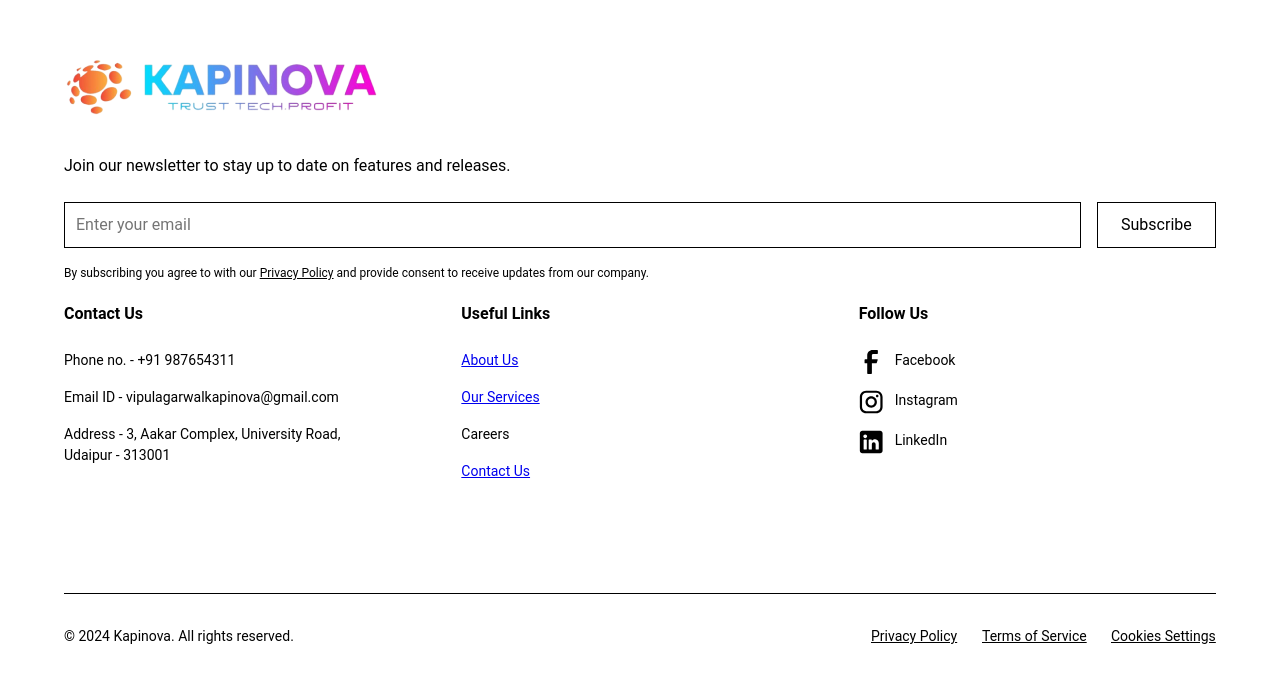
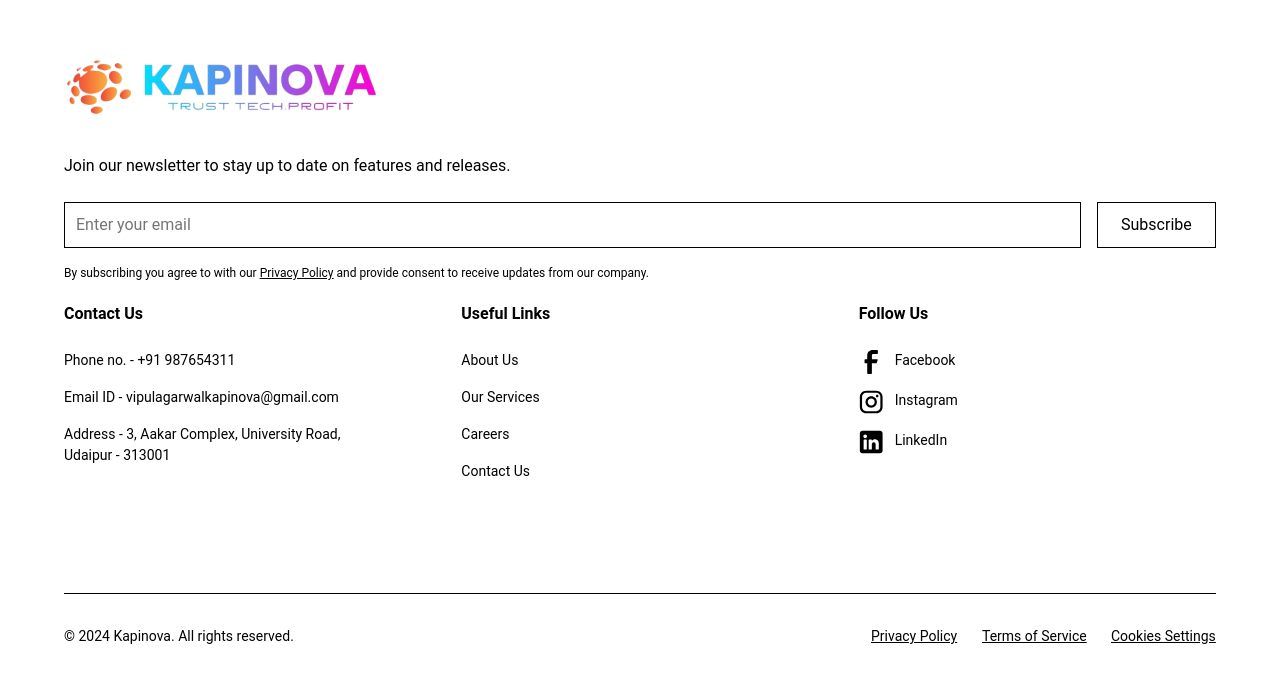
Before and after one commit to Bhati90/kapinovaweb, a React (Create React App) app: page / in a window 1280 px wide. Shown: the part 5553-6236 px from the top of the page. Built offline with nearby package versions, Linux system fonts and the light colour scheme.

Commit message:
Update Links.js

```diff
--- a/src/component/Links.js
+++ b/src/component/Links.js
@@ -32,19 +32,19 @@ const Links = () => {
           </div>
           <div className="self-stretch flex flex-col items-start justify-start text-[0.875rem]">
             <div className="self-stretch flex flex-row items-start justify-start py-[0.5rem] px-[0rem]">
-              <Link to ="/about">
+              <Link to ="/about" className = "text-black no-underline">
               <div className="flex-1 relative leading-[150%]">About Us</div>
               </Link>
             </div>
             <div className="self-stretch flex flex-row items-start justify-start py-[0.5rem] px-[0rem]">
-             <Link to ="/service">  <div className="flex-1 relative leading-[150%]">Our Services</div></Link>
+             <Link to ="/service" className = "text-black no-underline">  <div className="flex-1 relative leading-[150%]">Our Services</div></Link>
             </div>
 
             <div className="self-stretch flex flex-row items-start justify-start py-[0.5rem] px-[0rem]">
               <div className="flex-1 relative leading-[150%]">Careers</div>
             </div>
             <div className="self-stretch flex flex-row items-start justify-start py-[0.5rem] px-[0rem]">
-             <Link to ="/contact">  <div className="flex-1 relative leading-[150%]">Contact Us</div> </Link>
+             <Link to ="/contact" className = "text-black no-underline"><div className="flex-1 relative leading-[150%]">Contact Us</div> </Link>
             </div>
           </div>
         </div>
```
